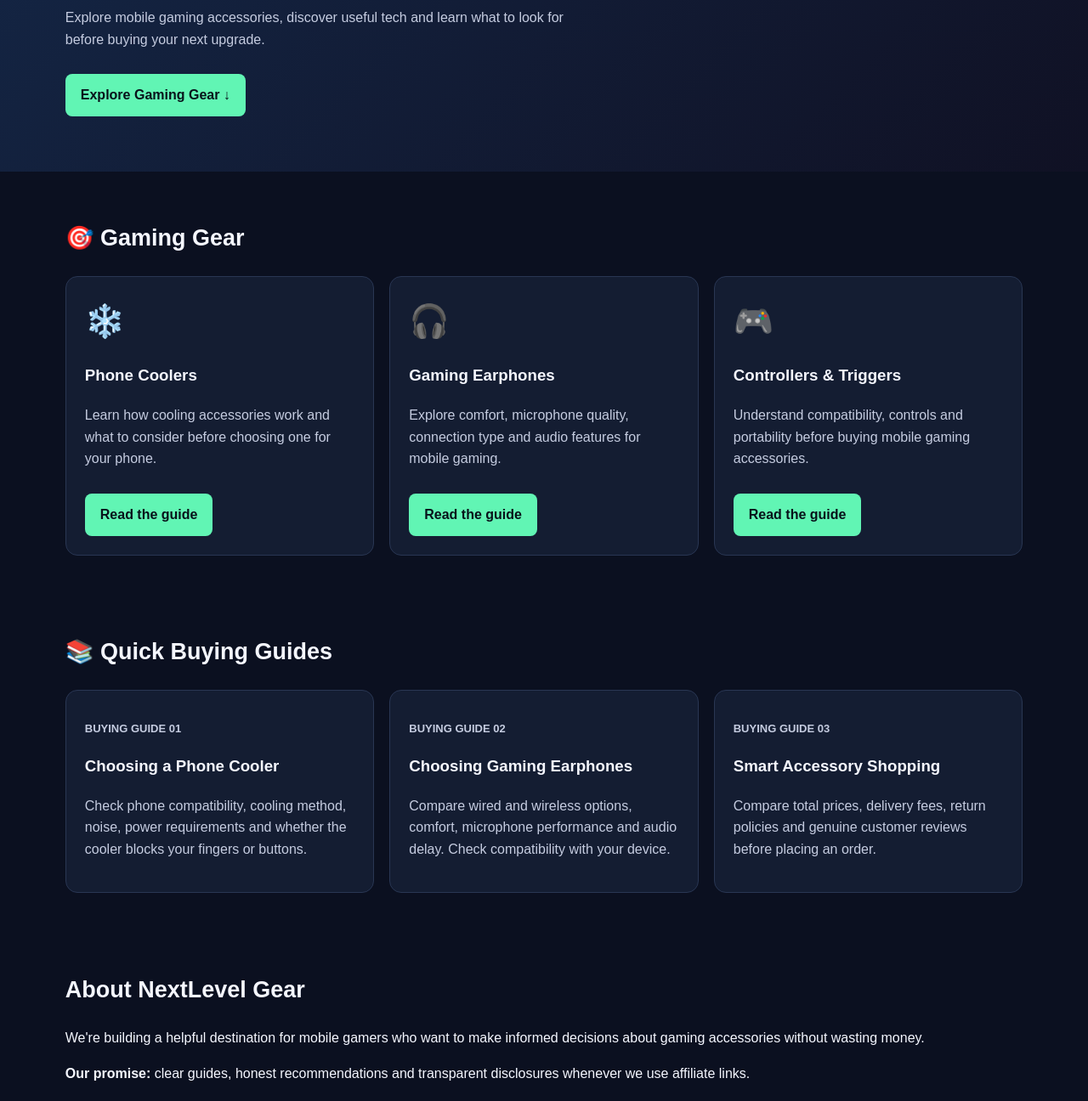
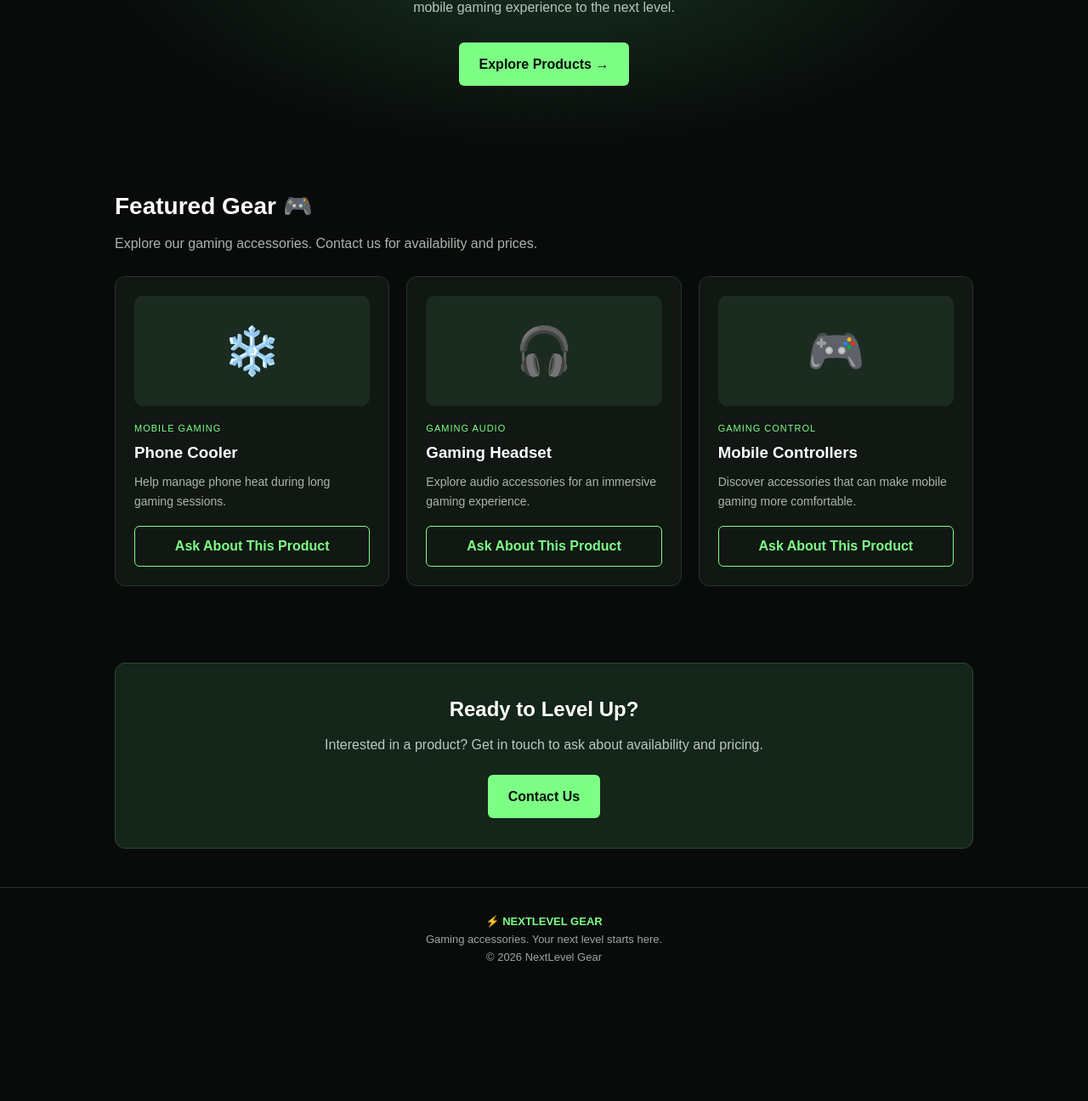
Before and after one commit to Balor969/nextlevel-gear, a plain HTML site: page index.html in a window 1280 px wide. Shown: the part 379-1675 px from the top of the page at 85% size. After the commit the page ends 1547 px from the top, so only its background shows below. Drawn offline with Linux system fonts and the light colour scheme.

Commit message:
Revamp index.html for improved layout and SEO
Updated the title and meta description for better SEO. Changed header logo and navigation links. Modified hero section content and added new sections for products and guides.

```diff
--- a/index.html
+++ b/index.html
@@ -3,105 +3,272 @@
 <head>
 <meta charset="UTF-8">
 <meta name="viewport" content="width=device-width, initial-scale=1.0">
-<title>NextLevel Gear | Mobile Gaming Accessories</title>
-<meta name="description" content="Discover mobile gaming accessories, phone coolers, earphones and practical gaming gear guides.">
+<title>NextLevel Gear | Gaming Accessories</title>
+
 <style>
-*{box-sizing:border-box}
-body{margin:0;font-family:Arial,sans-serif;background:#0b1020;color:#f5f7ff;line-height:1.6}
-header{padding:24px 6%;background:#111a30;border-bottom:1px solid #293653}
-.logo{font-size:27px;font-weight:bold;color:#61f5b4}
-nav{margin-top:12px}
-nav a{color:#dce6ff;text-decoration:none;margin-right:18px}
-.hero{padding:65px 6%;background:linear-gradient(135deg,#142747,#101124)}
-.hero h1{font-size:clamp(34px,6vw,58px);line-height:1.1;margin:0 0 18px}
-.hero p{max-width:600px;color:#c5cce0}
-.button{display:inline-block;background:#61f5b4;color:#08121a;padding:12px 18px;border-radius:8px;text-decoration:none;font-weight:bold;margin-top:12px}
-section{padding:35px 6%}
-h2{font-size:27px}
-.grid{display:grid;grid-template-columns:repeat(auto-fit,minmax(220px,1fr));gap:18px}
-.card{background:#141d32;border:1px solid #293653;border-radius:14px;padding:22px}
-.icon{font-size:38px}
-.card p{color:#c5cce0}
-.tag{color:#61f5b4;font-size:13px;font-weight:bold}
-footer{padding:25px 6%;background:#111a30;color:#c5cce0}
-footer a{color:#61f5b4}
+* {
+  box-sizing: border-box;
+  margin: 0;
+  padding: 0;
+}
+
+body {
+  background: #080b0a;
+  color: #ffffff;
+  font-family: Arial, sans-serif;
+  line-height: 1.6;
+}
+
+header {
+  padding: 20px;
+  display: flex;
+  justify-content: space-between;
+  align-items: center;
+  border-bottom: 1px solid #26352b;
+}
+
+.logo {
+  color: #7dff85;
+  font-size: 21px;
+  font-weight: bold;
+}
+
+nav a {
+  color: white;
+  text-decoration: none;
+  margin-left: 12px;
+  font-size: 13px;
+}
+
+.hero {
+  padding: 75px 20px;
+  text-align: center;
+  background: radial-gradient(ellipse, #183321, #080b0a 70%);
+}
+
+.tag {
+  color: #7dff85;
+  letter-spacing: 3px;
+  font-size: 12px;
+}
+
+h1 {
+  font-size: clamp(36px, 8vw, 64px);
+  line-height: 1.1;
+  margin: 20px 0;
+}
+
+h1 span {
+  color: #7dff85;
+}
+
+.hero p {
+  color: #b9c5bc;
+  max-width: 500px;
+  margin: 0 auto 28px;
+}
+
+.button {
+  display: inline-block;
+  background: #7dff85;
+  color: #08100a;
+  padding: 13px 24px;
+  border-radius: 6px;
+  text-decoration: none;
+  font-weight: bold;
+}
+
+section {
+  padding: 45px 20px;
+  max-width: 1050px;
+  margin: auto;
+}
+
+.section-title {
+  font-size: 28px;
+  margin-bottom: 8px;
+}
+
+.subtitle {
+  color: #aab5ad;
+  margin-bottom: 25px;
+}
+
+.products {
+  display: grid;
+  grid-template-columns: repeat(auto-fit, minmax(220px, 1fr));
+  gap: 20px;
+}
+
+.card {
+  background: #111713;
+  border: 1px solid #26352b;
+  border-radius: 12px;
+  padding: 22px;
+  transition: transform 0.2s, border-color 0.2s;
+}
+
+.card:hover {
+  transform: translateY(-5px);
+  border-color: #7dff85;
+}
+
+.product-icon {
+  background: #1b2b20;
+  border-radius: 10px;
+  height: 130px;
+  display: grid;
+  place-items: center;
+  font-size: 55px;
+  margin-bottom: 18px;
+}
+
+.card h3 {
+  margin-bottom: 8px;
+}
+
+.card p {
+  color: #aab5ad;
+  font-size: 14px;
+  margin-bottom: 18px;
+}
+
+.badge {
+  color: #7dff85;
+  font-size: 11px;
+  letter-spacing: 1px;
+  margin-bottom: 5px;
+}
+
+.order {
+  display: block;
+  text-align: center;
+  border: 1px solid #7dff85;
+  color: #7dff85;
+  text-decoration: none;
+  padding: 10px;
+  border-radius: 6px;
+  font-weight: bold;
+}
+
+.order:hover {
+  background: #7dff85;
+  color: #08100a;
+}
+
+.banner {
+  background: #14251a;
+  border: 1px solid #2b4933;
+  padding: 35px 20px;
+  text-align: center;
+  border-radius: 12px;
+}
+
+.banner p {
+  color: #bdc9bf;
+  margin: 10px 0 22px;
+}
+
+footer {
+  text-align: center;
+  padding: 30px 15px;
+  border-top: 1px solid #26352b;
+  color: #9ba89e;
+  font-size: 13px;
+}
+
+footer strong {
+  color: #7dff85;
+}
+
+@media (max-width: 420px) {
+  header {
+    padding: 16px 12px;
+  }
+
+  .logo {
+    font-size: 17px;
+  }
+
+  nav a {
+    margin-left: 7px;
+    font-size: 12px;
+  }
+}
 </style>
 </head>
+
 <body>
+
 <header>
-<div class="logo">🎮 NextLevel Gear</div>
+  <div class="logo">⚡ NEXTLEVEL GEAR</div>
   <nav>
     <a href="#home">Home</a>
-<a href="#gear">Gaming Gear</a>
-<a href="#guides">Guides</a>
-<a href="#about">About</a>
+    <a href="#products">Products</a>
+    <a href="#contact">Contact</a>
   </nav>
 </header>
 
 <main>
   <section class="hero" id="home">
-<p class="tag">LEVEL UP YOUR MOBILE GAMING</p>
-<h1>Gear up.<br>Play better.</h1>
-<p>Explore mobile gaming accessories, discover useful tech and learn what to look for before buying your next upgrade.</p>
-<a class="button" href="#gear">Explore Gaming Gear ↓</a>
+    <div class="tag">LEVEL UP YOUR GAME</div>
+    <h1>Gear Up.<br><span>Play Better.</span></h1>
+    <p>
+      Discover gaming accessories designed for your setup.
+      Take your mobile gaming experience to the next level.
+    </p>
+    <a class="button" href="#products">Explore Products →</a>
   </section>
 
-<section id="gear">
-<h2>🎯 Gaming Gear</h2>
-<div class="grid">
+  <section id="products">
+    <h2 class="section-title">Featured Gear 🎮</h2>
+    <p class="subtitle">
+      Explore our gaming accessories. Contact us for availability and prices.
+    </p>
+
+    <div class="products">
       <article class="card">
-<div class="icon">❄️</div>
-<h3>Phone Coolers</h3>
-<p>Learn how cooling accessories work and what to consider before choosing one for your phone.</p>
-<a class="button" href="#guides">Read the guide</a>
+        <div class="product-icon">❄️</div>
+        <div class="badge">MOBILE GAMING</div>
+        <h3>Phone Cooler</h3>
+        <p>Help manage phone heat during long gaming sessions.</p>
+        <a class="order" href="#contact">Ask About This Product</a>
       </article>
+
       <article class="card">
-<div class="icon">🎧</div>
-<h3>Gaming Earphones</h3>
-<p>Explore comfort, microphone quality, connection type and audio features for mobile gaming.</p>
-<a class="button" href="#guides">Read the guide</a>
+        <div class="product-icon">🎧</div>
+        <div class="badge">GAMING AUDIO</div>
+        <h3>Gaming Headset</h3>
+        <p>Explore audio accessories for an immersive gaming experience.</p>
+        <a class="order" href="#contact">Ask About This Product</a>
       </article>
+
       <article class="card">
-<div class="icon">🎮</div>
-<h3>Controllers & Triggers</h3>
-<p>Understand compatibility, controls and portability before buying mobile gaming accessories.</p>
-<a class="button" href="#guides">Read the guide</a>
+        <div class="product-icon">🎮</div>
+        <div class="badge">GAMING CONTROL</div>
+        <h3>Mobile Controllers</h3>
+        <p>Discover accessories that can make mobile gaming more comfortable.</p>
+        <a class="order" href="#contact">Ask About This Product</a>
       </article>
     </div>
   </section>
 
-<section id="guides">
-<h2>📚 Quick Buying Guides</h2>
-<div class="grid">
-<article class="card">
-<p class="tag">BUYING GUIDE 01</p>
-<h3>Choosing a Phone Cooler</h3>
-<p>Check phone compatibility, cooling method, noise, power requirements and whether the cooler blocks your fingers or buttons.</p>
-</article>
-<article class="card">
-<p class="tag">BUYING GUIDE 02</p>
-<h3>Choosing Gaming Earphones</h3>
-<p>Compare wired and wireless options, comfort, microphone performance and audio delay. Check compatibility with your device.</p>
-</article>
-<article class="card">
-<p class="tag">BUYING GUIDE 03</p>
-<h3>Smart Accessory Shopping</h3>
-<p>Compare total prices, delivery fees, return policies and genuine customer reviews before placing an order.</p>
-</article>
+  <section id="contact">
+    <div class="banner">
+      <h2>Ready to Level Up?</h2>
+      <p>Interested in a product? Get in touch to ask about availability and pricing.</p>
+      <a class="button" href="mailto:YOUR-EMAIL@example.com?subject=NextLevel%20Gear%20Product%20Enquiry">
+        Contact Us
+      </a>
     </div>
-</section>
-
-<section id="about">
-<h2>About NextLevel Gear</h2>
-<p>We're building a helpful destination for mobile gamers who want to make informed decisions about gaming accessories without wasting money.</p>
-<p><strong>Our promise:</strong> clear guides, honest recommendations and transparent disclosures whenever we use affiliate links.</p>
   </section>
 </main>
 
 <footer>
+  <p><strong>⚡ NEXTLEVEL GEAR</strong></p>
+  <p>Gaming accessories. Your next level starts here.</p>
   <p>© 2026 NextLevel Gear</p>
-<p><strong>Affiliate disclosure:</strong> Some links on this site may earn us a commission if you make a qualifying purchase, at no extra cost to you. Affiliate links will be identified when added.</p>
-<p>Contact: Add your business contact email here.</p>
 </footer>
+
 </body>
 </html>
```
Lines whose indentation alone changed are shown as unchanged.
